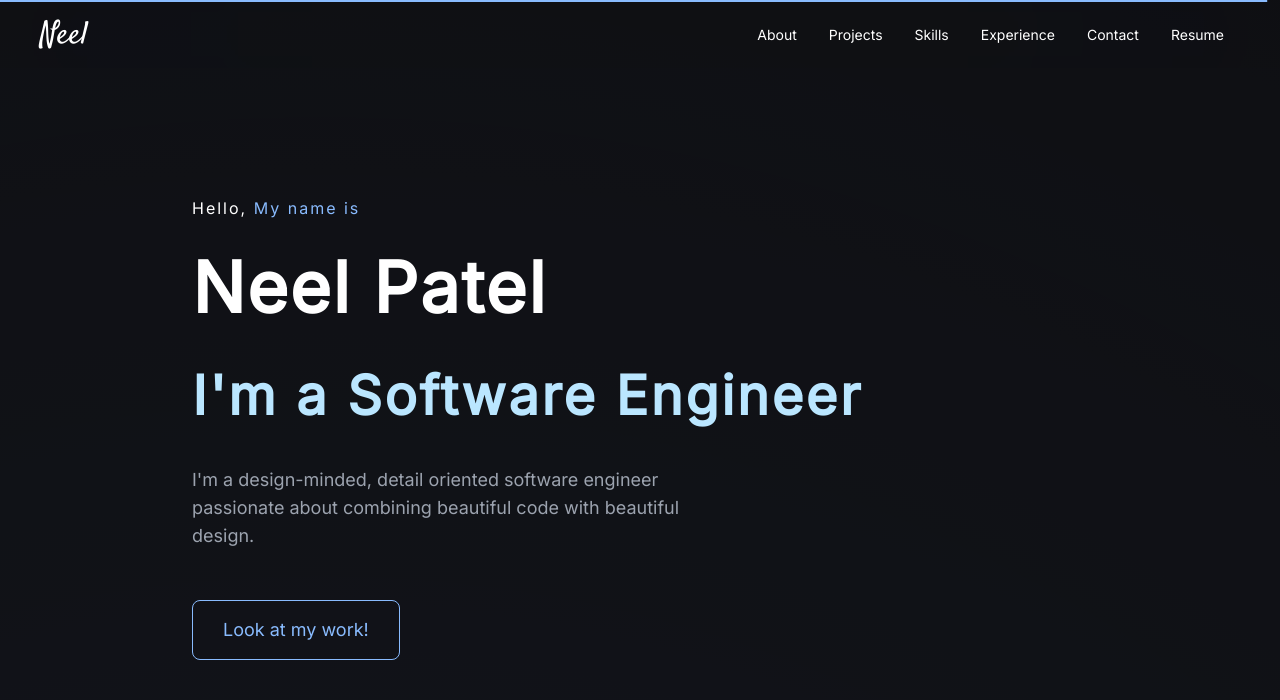
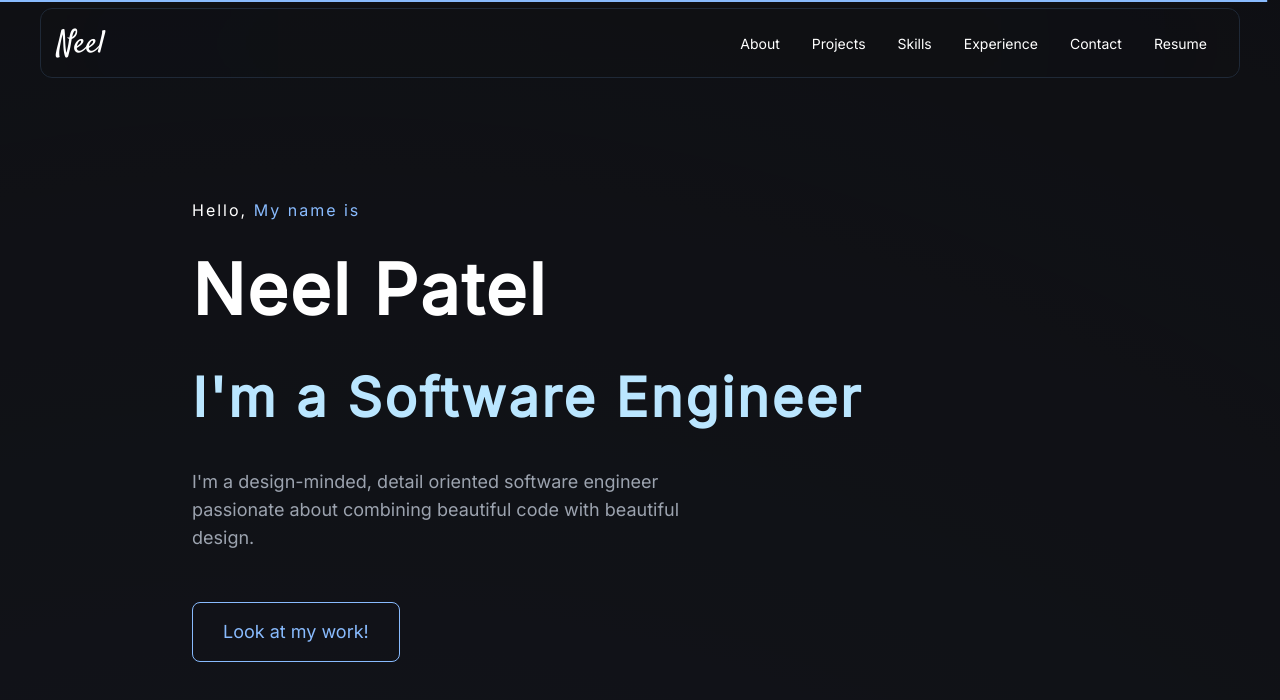
Before and after one commit to Neel2107/portfolio, a React (Vite) app: page / in a window 1280 px wide. Shown: the top 700 px of the page. Built offline with nearby package versions, Linux system fonts and the light colour scheme.

Commit message:
chore: navbar changes

```diff
--- a/src/components/Navbar/Navbar.tsx
+++ b/src/components/Navbar/Navbar.tsx
@@ -40,10 +40,10 @@ const Navbar = ({ handleSidbar }: NavbarProps) => {
 
   return (
     <motion.nav
-      className={`flex justify-between items-center w-full sticky top-0 left-0 bg-[${COLORS.background}b2]/70 z-[1000] backdrop-blur-[200px]`}
+      className={`flex justify-between items-center max-w-laptop mx-auto px-4 rounded-xl md:border-[1px] border-gray-800 sticky md:top-2 left-0 bg-[${COLORS.background}b2]/70 z-[1000] backdrop-blur-[200px]`}
       initial={{ opacity: 0 }}
       animate={{ opacity: 1 }}
-      transition={{ duration: 0.5 }}
+      transition={{ duration: 0.7 }}
     >
       <div className="max-w-laptop mx-auto w-full flex justify-between items-center px-4 md:px-0">
         <motion.div
--- a/src/components/ProjectContainer/ProjectContainer.tsx
+++ b/src/components/ProjectContainer/ProjectContainer.tsx
@@ -105,8 +105,8 @@ const ProjectContainer = () => {
                                     />
                                 </div>
 
-                                <div className="p-6 space-y-4">
-                                    <div className="flex items-center justify-between">
+                                <div className="pt-4 md:p-6 md:px-0 md:pb-0 space-y-4">
+                                    <div className="flex items-center justify-between  md:px-0">
                                         <h3 className="text-xl font-semibold text-white">{project.title}</h3>
                                         <div className="flex gap-3">
                                             {project.github && (
```
